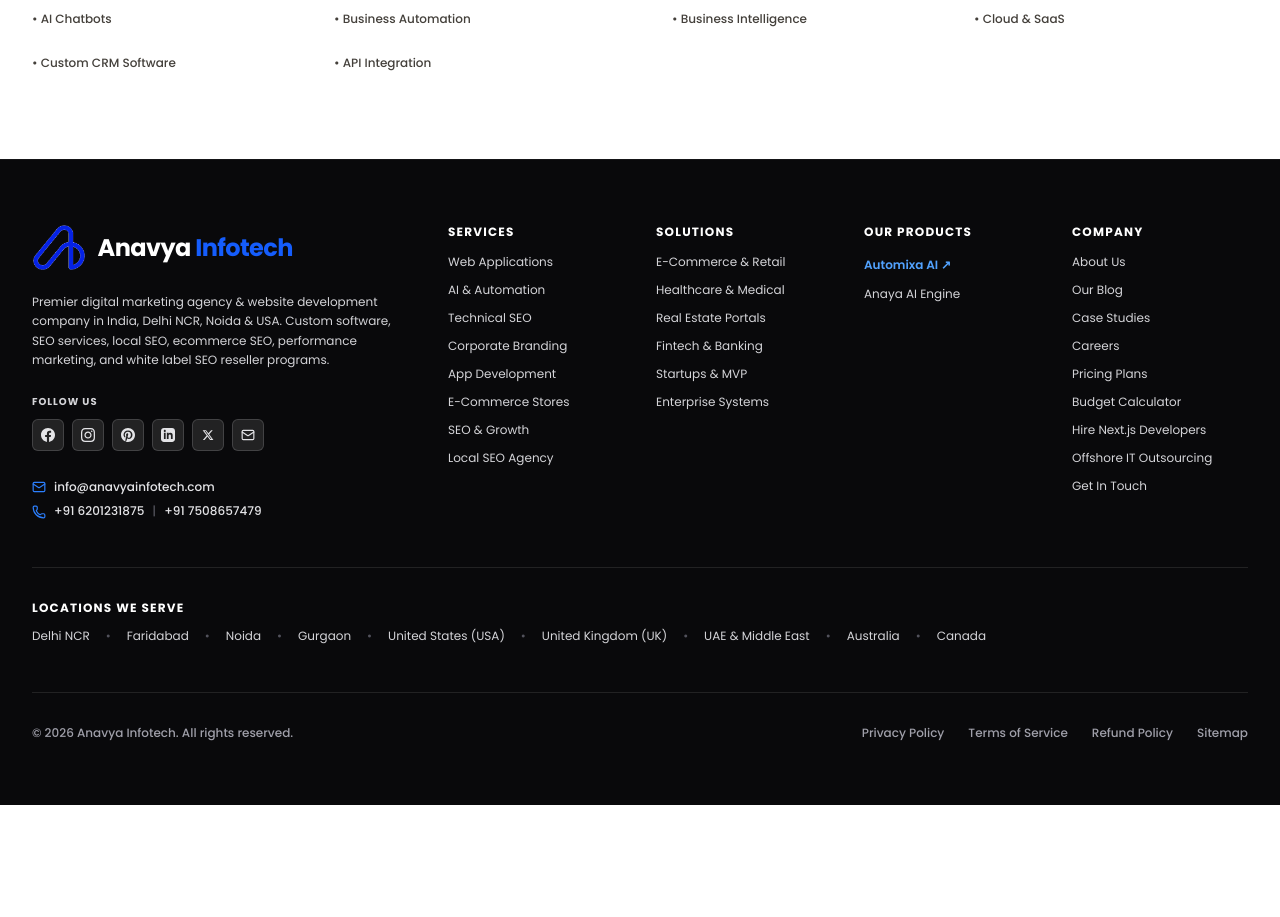
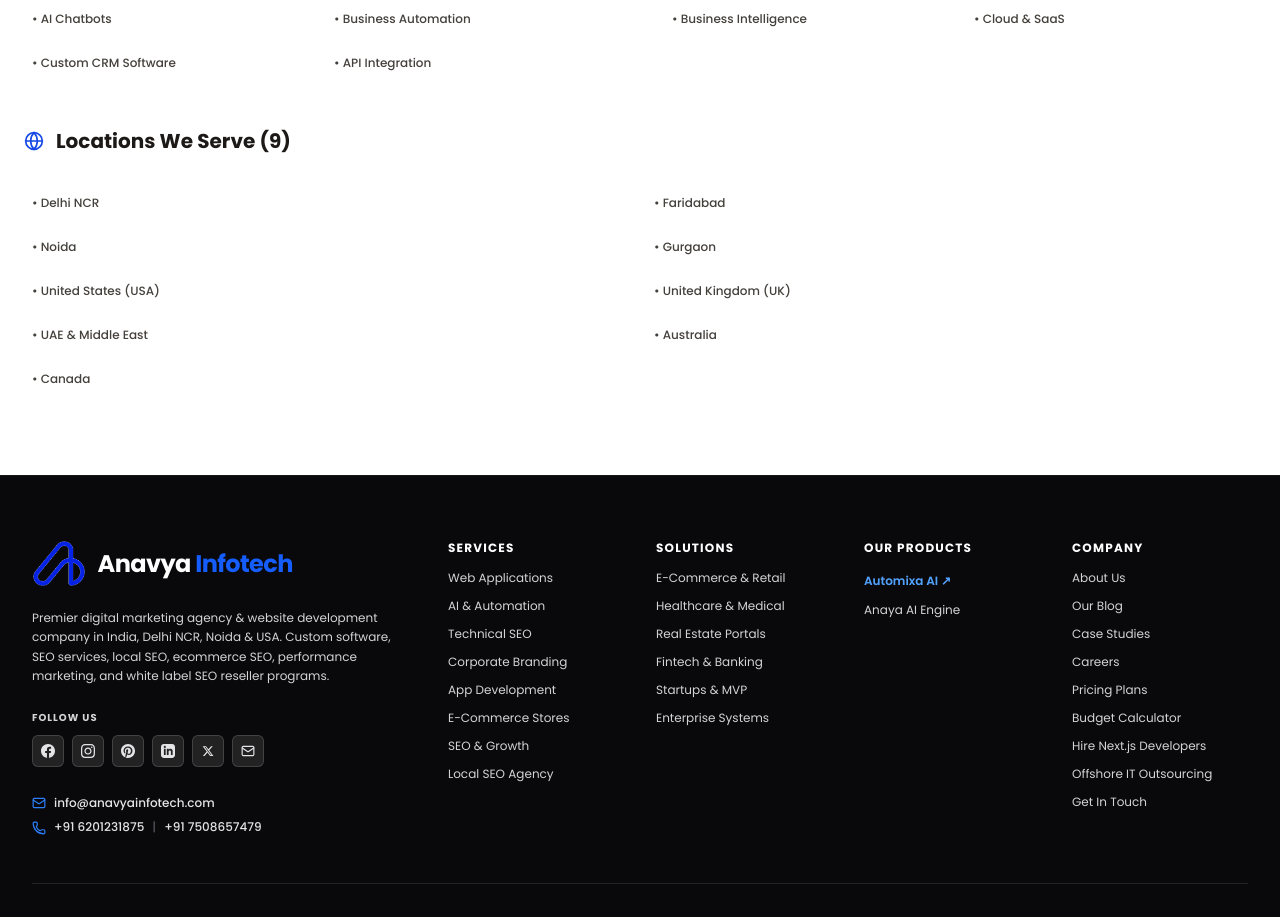
Before and after one commit to akashkumars883/anavyainfotech, a Next.js app: page /sitemap in a window 1280 px wide. Shown: the part 1480-2397 px from the top of the page. Before the commit the page ends 2285 px from the top, so only its background shows below. Built offline with nearby package versions, Linux system fonts and the light colour scheme; no server answers; the database is empty.

Commit message:
Add locations to HTML sitemap

```diff
--- a/app/sitemap/page.jsx
+++ b/app/sitemap/page.jsx
@@ -1,6 +1,7 @@
 import Link from "next/link";
 import { ArrowRight, Layout, Server, ShieldCheck, Briefcase, Globe, BookOpen } from "lucide-react";
 import { getBlogPosts } from "@/lib/blogData";
+import { LOCATIONS_DATA } from "@/lib/locationsData";
 
 export const metadata = {
   title: "HTML Sitemap – Anavya Infotech Navigation Directory",
@@ -206,6 +207,26 @@
               </div>
             </div>
 
+            {/* Locations We Serve Section */}
+            <div className="space-y-6 md:col-span-2">
+              <div className="flex items-center gap-3 text-stone-900 font-bold text-xl pb-2">
+                <Globe className="h-5 w-5 text-blue-700" />
+                <h2>Locations We Serve ({LOCATIONS_DATA.length})</h2>
+              </div>
+              <div className="grid grid-cols-1 sm:grid-cols-2 gap-3">
+                {LOCATIONS_DATA.map((item, i) => (
+                  <Link
+                    key={i}
+                    href={`/locations/${item.slug}`}
+                    className="p-2 text-xs font-medium text-stone-700 hover:text-blue-700 transition-all flex items-center justify-between group hover:translate-x-1"
+                  >
+                    <span>• {item.name}</span>
+                    <ArrowRight className="h-3 w-3 text-blue-700 opacity-0 group-hover:opacity-100 transition-opacity" />
+                  </Link>
+                ))}
+              </div>
+            </div>
+
           </div>
 
         </div>
```
